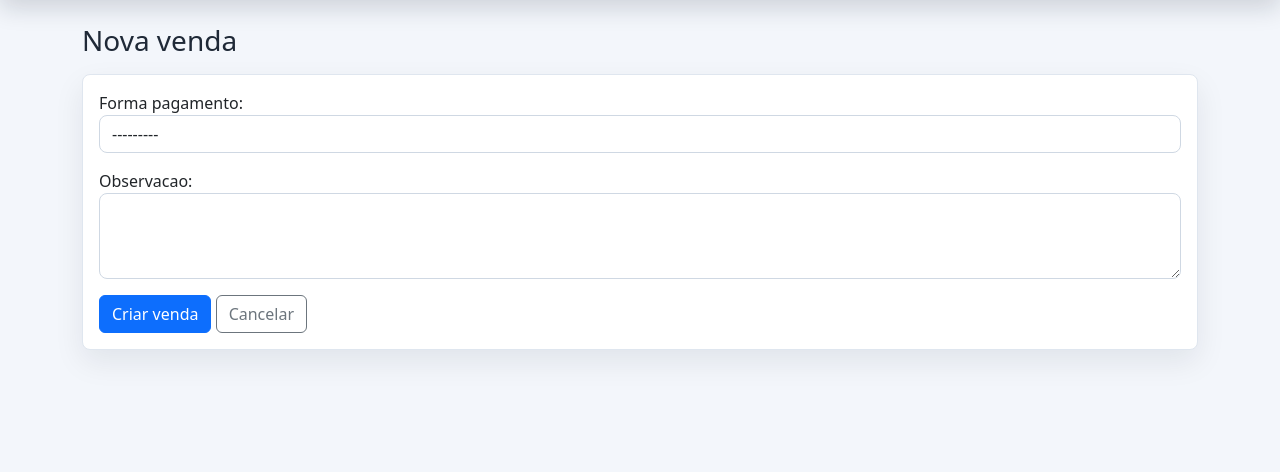
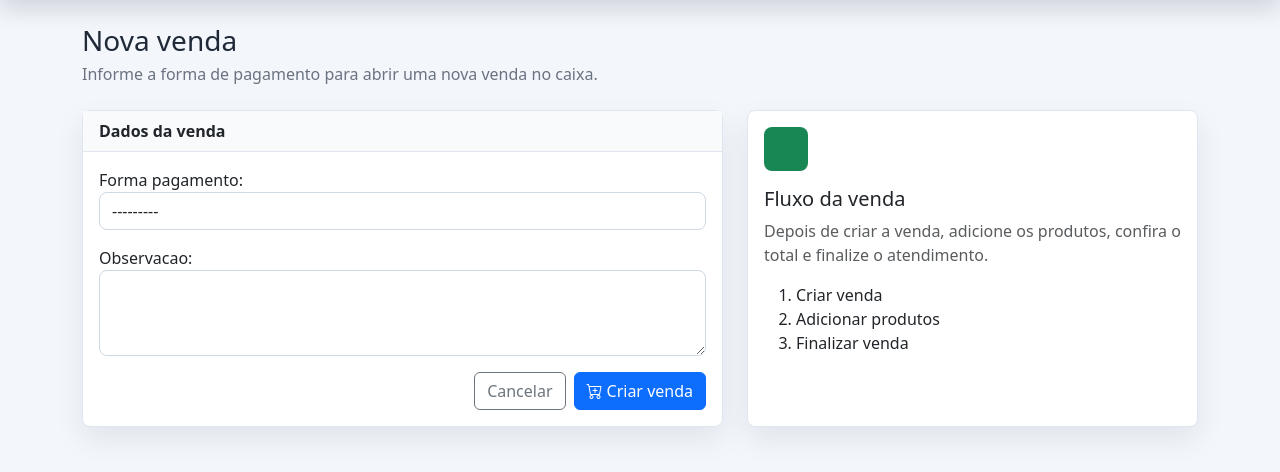
Before and after one commit to LeandroPfilho/PvdGest-oVendas, a Django app: page /vendas/nova/ in a window 1280 px wide. Shown: the part 60-532 px from the top of the page. Run offline with Django 5.2, Linux system fonts and the light colour scheme; the visitor is signed in with stand-in values (Sample User, id 1).

Commit message:
﻿feat: update venda_form
- Resumo: melhora a apresentacao visual do template venda_form.html
- Funcoes: organiza layout, botoes, tabelas e componentes Bootstrap
- Impacto: mantem URLs e regras existentes sem alterar backend

```diff
--- a/templates/vendas/venda_form.html
+++ b/templates/vendas/venda_form.html
@@ -3,14 +3,43 @@
 {% block title %}Nova venda - Portal PDV{% endblock %}
 
 {% block content %}
-<h1 class="h3 mb-3">Nova venda</h1>
+<div class="page-header">
+    <div>
+        <h1 class="h3 mb-1">Nova venda</h1>
+        <p>Informe a forma de pagamento para abrir uma nova venda no caixa.</p>
+    </div>
+</div>
 
-<form method="post" class="card">
-    {% csrf_token %}
-    <div class="card-body">
-        {{ form.as_p }}
-        <button class="btn btn-primary" type="submit">Criar venda</button>
-        <a class="btn btn-outline-secondary" href="{% url 'vendas:lista' %}">Cancelar</a>
+<div class="row g-4">
+    <div class="col-lg-7">
+        <form method="post" class="card form-card">
+            {% csrf_token %}
+            <div class="card-header">Dados da venda</div>
+            <div class="card-body">
+                {{ form.as_p }}
+                <div class="d-flex gap-2 justify-content-end">
+                    <a class="btn btn-outline-secondary" href="{% url 'vendas:lista' %}">Cancelar</a>
+                    <button class="btn btn-primary" type="submit">
+                        <i class="bi bi-cart-plus me-1"></i>Criar venda
+                    </button>
+                </div>
+            </div>
+        </form>
     </div>
-</form>
+    <div class="col-lg-5">
+        <div class="card h-100">
+            <div class="card-body">
+                <!-- Painel visual simples para reforcar o fluxo de caixa. -->
+                <span class="metric-icon bg-success mb-3"><i class="bi bi-cash-register"></i></span>
+                <h2 class="h5">Fluxo da venda</h2>
+                <p class="text-muted mb-3">Depois de criar a venda, adicione os produtos, confira o total e finalize o atendimento.</p>
+                <ol class="mb-0">
+                    <li>Criar venda</li>
+                    <li>Adicionar produtos</li>
+                    <li>Finalizar venda</li>
+                </ol>
+            </div>
+        </div>
+    </div>
+</div>
 {% endblock %}
```
